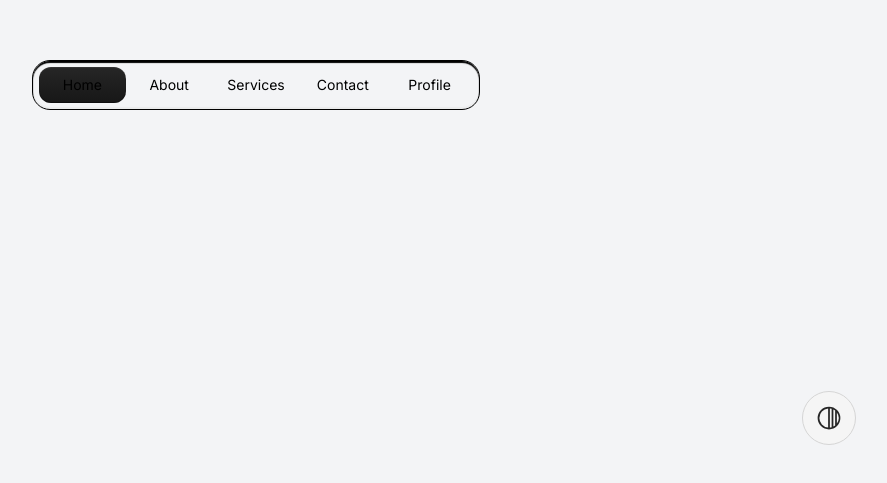
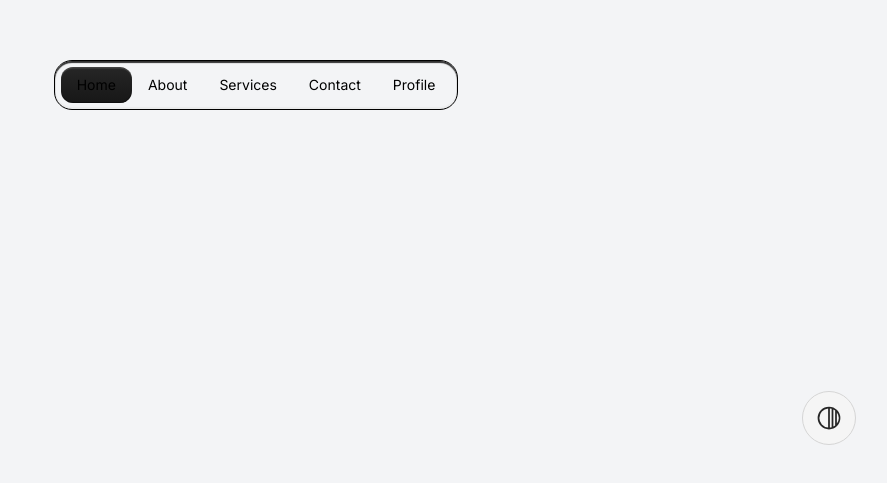
Before and after one commit to YSH-IX/Recreated-Components, a Next.js app: page / in a window 1280 px wide. Shown: the part 315-798 px from the top of the page, without its empty margins (384-1271 px from the left). Built offline with nearby package versions, Linux system fonts and the light colour scheme.

Commit message:
recreated a skeumorphic tab selector

```diff
--- a/src/app/globals.css
+++ b/src/app/globals.css
@@ -7,6 +7,14 @@
   mix-blend-mode: normal;
 }
 
+:root {
+  --primary: var(--color-gray-100);
+}
+
+.dark {
+  --primary: var(--color-neutral-900);
+}
+
 @theme inline {
   --font-inter: var(--font-inter);
   --font-geist: var(--font-geist);
@@ -14,6 +22,7 @@
 }
 
 @theme {
+  --color-primary: var(--primary);
   --color-background-100: #111111;
   --font-inter: var(--font-inter);
   --text-xxs: 10px;
--- a/src/components/nav.tsx
+++ b/src/components/nav.tsx
@@ -14,12 +14,12 @@ export const Nav = () => {
 
   const [selected, setSelected] = useState<number | null>(0);
   return (
-    <div className="div-center min-h-screen w-full bg-gray-100 p-2 dark:bg-neutral-900">
+    <div className="div-center min-h-screen w-full bg-gray-100 p-2 bg-primary">
       {/* Skeumorphic version */}
       <nav
         className={cn(
-          'font-inter flex w-full max-w-md items-center rounded-[18px] border p-1.5 dark:border-neutral-900',
-          'shadow-[inset_0_-2px_1px_0_rgba(200,200,200,0.2),inset_0_2px_1px_0_rgba(0,0,0,1)]',
+          'font-inter flex w-fit items-center rounded-[18px] border p-1.5 dark:border-neutral-900',
+          'shadow-[inset_0_-2px_1px_0_rgba(200,200,200,0.2),inset_0_2px_1px_0_rgba(0,0,0,0.8)]',
           'dark:bg-linear-to-b from-neutral-950 via-neutral-950/90 to-neutral-950/80',
         )}
       >
@@ -28,7 +28,7 @@ export const Nav = () => {
             onClick={() => setSelected(idx)}
             key={idx}
             href={nav.href}
-            className="group relative w-full text-center outline-none dark:text-neutral-500"
+            className="group relative  text-center outline-none dark:text-neutral-500"
           >
             {selected === idx && (
               <motion.div
@@ -36,13 +36,13 @@ export const Nav = () => {
                 className={cn(
                   'absolute inset-0 rounded-xl',
                   'bg-linear-to-b from-neutral-800 to-neutral-900',
-                  'shadow-[inset_0_1px_1px_0_rgba(200,200,200,0.1),inset_0_-1px_1px_0_rgba(0,0,0,0.4)]',
+                  'shadow-[inset_0_1.5px_1px_0_rgba(200,200,200,0.2),inset_0_-1px_1px_0_rgba(0,0,0,0.4)]',
                 )}
               ></motion.div>
             )}
             <div
               className={cn(
-                'relative py-2 text-sm transition-colors duration-200 ease-out',
+                'relative py-2 px-4 text-sm transition-colors duration-200 ease-out',
                 selected === idx
                   ? 'dark:text-neutral-300'
                   : 'group-hover:text-neutral-300',
```
